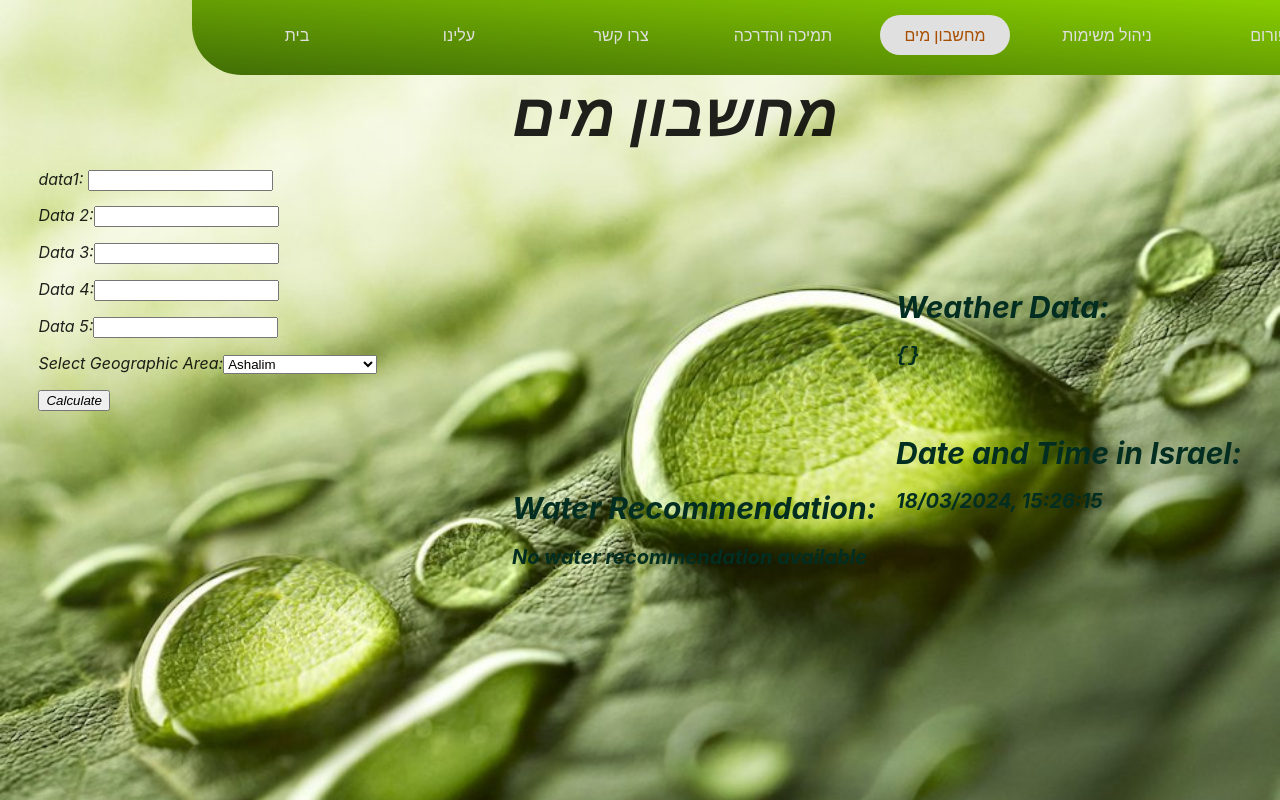
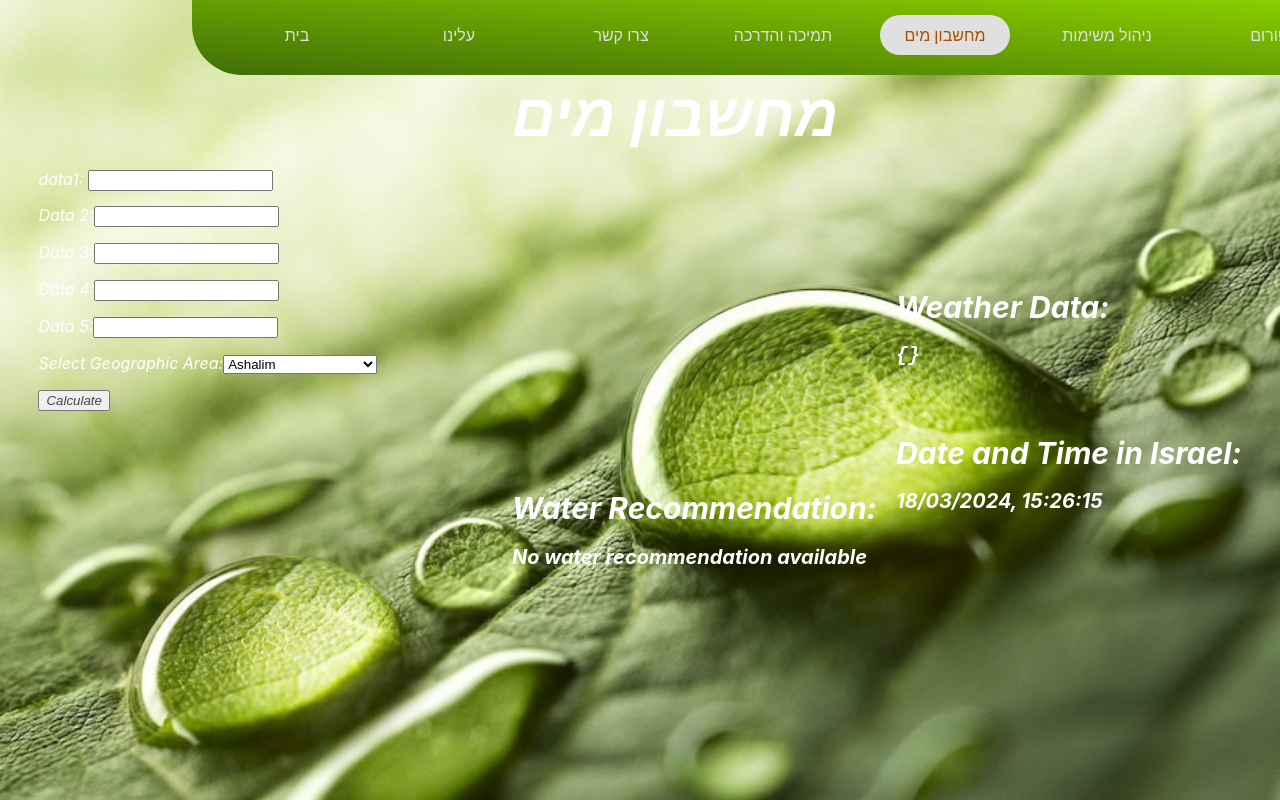
Before and after one commit to Daanielle/WaterWiseAI, a React (Create React App) app in the folder water-wize-ai/: page /WaterCalculator in a window 1280 px wide. Built offline with nearby package versions, Linux system fonts and the light colour scheme.

Commit message:
added some design to watercalc

```diff
--- a/water-wize-ai/src/pages/WaterCalculator.js
+++ b/water-wize-ai/src/pages/WaterCalculator.js
@@ -132,7 +132,7 @@ function WaterCalculator() {
           ))}
         </select>
       </div >
-      <button className={classes.Inser_data} onClick={handleClick}>Calculate</button>
+      <button className={classes.Calculate_Button} onClick={handleClick}>Calculate</button>
       <div className={classes.Our_Data}>
         <h2>Weather Data:</h2>
         <pre>{JSON.stringify(weatherData, null, 2)}</pre>
--- a/water-wize-ai/src/styles/WaterCalculator.module.css
+++ b/water-wize-ai/src/styles/WaterCalculator.module.css
@@ -12,18 +12,31 @@
 
 }
 
+
+
 .h1{
     margin-top: 8%;
     font-style: italic;
     font-size: 60px;
     margin-left: 40%;
+    color: #FFFFFF; /* White color for heading */
 }
 
 .Inser_data{
     margin-left: 3%;
     font-style: italic;
     margin-bottom: 1%;
+    color: #FFFFFF; /* White color for input labels */
 }
+
+.Calculate_Button{
+    margin-left: 3%;
+    font-style: italic;
+    margin-bottom: 1%;
+    color: #040000b6; /* White color for input labels */
+}
+
+
 
 .Our_Data{
     margin-left: 70%;
@@ -31,7 +44,7 @@
     margin-bottom: 1%;
     font-size: 20px;
     font-style: italic;
-    color: #022e22;
+    color: #FFFFFF; /* White color for weather data */
     font-weight: bold;
 }
 
@@ -41,6 +54,6 @@
     margin-bottom: 1%;
     font-size: 20px;
     font-style: italic;
-    color: #022e22;
+    color: #FFFFFF; /* White color for water recommendation */
     font-weight: bold;
 }
```
Also changed, not shown: 1 other file (tests, documents, lock files or other folders).
